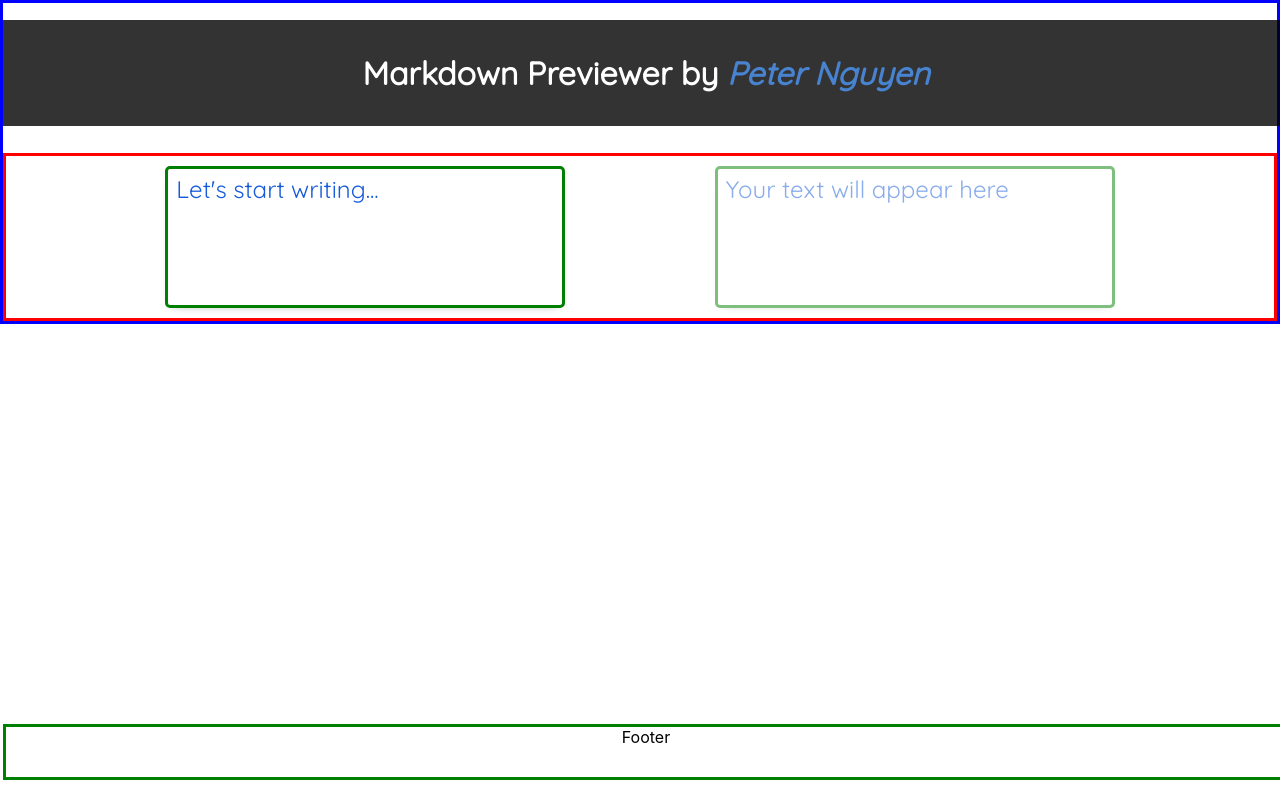
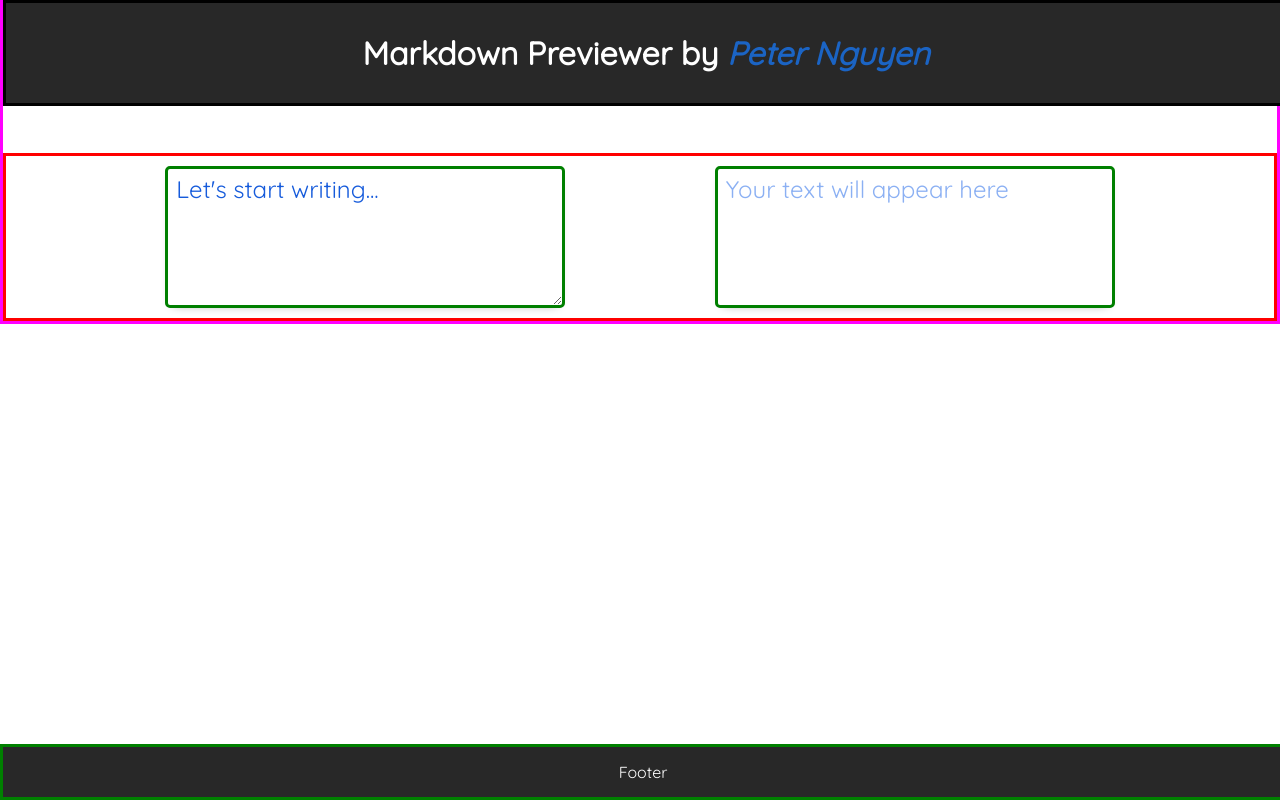
Before and after one commit to petercrackthecode/FCC_MarkdownPreviewer, a React (Create React App) app: page / in a window 1280 px wide. Built offline with nearby package versions, Linux system fonts and the light colour scheme.

Commit message:
Make header and footer appear at front

```diff
--- a/src/components/Editor.js
+++ b/src/components/Editor.js
@@ -1,10 +1,6 @@
 import React from 'react';
 
 export default class Editor extends React.PureComponent   {
-    constructor(props)  {
-        super(props);
-    }
-
     handleTextChange= event => {
         const textAreaLineHeight= 24;
         const {minRows, maxRows}= this.props;
--- a/src/components/Preview.js
+++ b/src/components/Preview.js
@@ -5,7 +5,7 @@ import React from 'react';
 export default function Preview(props)   {
     const displayText= props.m_text ? props.m_text : 'Your text will appear here';
     const colorStyle= props.m_text ? {color: "black", opacity: '1'}
-                                   : {color: "rgb(22, 91, 219)", opacity: '0.5'};
+                                   : {color: "hsl(219, 81.7%, 75%)", opacity: '1'};
     return <div id='preview'
                 className='container' style={colorStyle}>{displayText}</div>;
 }
--- a/src/index.css
+++ b/src/index.css
@@ -7,6 +7,7 @@ body {
   -moz-osx-font-smoothing: grayscale;
   width: 100vw;
   height: 100vh;
+  position: relative;
 }
 
 code {
--- a/src/styles/App.css
+++ b/src/styles/App.css
@@ -4,7 +4,6 @@
   border: none;
   border-radius: 5px;
   padding: 8px;
-  resize: none;
   font-size: 24px;
   line-height: 24px;
   overflow-y: auto;
@@ -13,34 +12,44 @@
   width: 400px;
   box-shadow: 0px 4px 10px -8px grey;
   background-color: white;
-  font-family: 'Quicksand', 'san-serif';
+  font-family: "Quicksand", "san-serif";
   text-align: left;
-  z-index: 2; }
+  z-index: 1;
+}
 #app #content .container::placeholder {
-    color: #165bdb; }
+  color: #165bdb;
+}
+#app #content .container:focus {
+  outline: none;
+}
 
 #app {
   display: block;
+  background-color: white;
   position: relative;
   text-align: center;
-  border: 3px solid blue; }
+  border: 3px solid blue;
+  margin: 0px;
+  padding: 0px;
+  border: 3px solid magenta;
+}
 #app #header {
   position: fixed;
-    /*  display: block; */
-    top: 20px;
   width: 100%;
   height: 100px;
-    border: 3px solid black;
-    background-color: black;
+  background-color: #282828;
   color: white;
   line-height: 100px;
+  font-family: "Quicksand", sans-serif;
+  z-index: 2;
+  border: 3px solid black;
   font-weight: 900;
   font-size: 32px;
-    font-family: 'Quicksand', sans-serif;
-    opacity: 0.8;
-    z-index: 1; }
+  top: 0px;
+}
 #app #header i {
-      color: #1b64c4; }
+  color: #1b64c4;
+}
 #app #content {
   margin-top: 150px;
   display: flex;
@@ -49,17 +58,26 @@
   justify-content: space-evenly;
   padding: 10px;
   position: relative;
-    z-index: 2; }
+  z-index: 1;
+}
 #app #content .container {
-      border: 3px solid green; }
+  border: 3px solid green;
+}
 #app #content #preview {
-      color: #165bdb; }
+  color: #165bdb;
+}
 #app #footer {
-    min-height: 50px;
+  position: fixed;
+  width: 100%;
+  height: 50px;
+  background-color: #282828;
+  color: white;
+  line-height: 50px;
+  font-family: "Quicksand", sans-serif;
+  z-index: 3;
   border: 3px solid green;
-    z-index: 1;
-    position: fixed;
-    bottom: 20px;
-    width: 100%; }
+  bottom: 0px;
+  left: 0px;
+}
 
 /*# sourceMappingURL=App.css.map */
--- a/src/styles/App.scss
+++ b/src/styles/App.scss
@@ -5,12 +5,13 @@
     border: 3px solid $color;
 }
 
+$AppBackgroundColor: white;
+
 %Container  {
     box-sizing: border-box;
     border: none;
     border-radius: 5px;
     padding: 8px;
-    resize: none;
     font-size: 24px;
     line-height: 24px;
     overflow-y: auto;
@@ -21,34 +22,44 @@
     background-color: white;
     font-family: 'Quicksand', 'san-serif';
     text-align: left;
-    z-index: 2;
+    z-index: 1;
 
     &::placeholder {
         color: rgb(22, 91, 219);
     }
+
+    &:focus {
+        outline: none;
+    }
+}
+
+@mixin FooterAndHeader($height, $z-index)    {
+    position: fixed;
+    width: 100%;
+    height: $height;
+    background-color: rgb(40,40,40);
+    color: white;
+    line-height: $height; // make the text vertically center using line-height method: line-height = height
+    font-family: 'Quicksand', sans-serif;
+    z-index: $z-index;
 }
 
 #app  {
     display: block;
+    background-color: $AppBackgroundColor;
     position: relative;
     text-align: center;
     @include Border(blue);
+    margin: 0px;
+    padding: 0px;
+    @include Border(magenta);
 
     #header    {
-        position: fixed;
-        /*  display: block; */
-        top: 20px;
-        width: 100%;
-        height: 100px;
+        @include FooterAndHeader(100px, 2);
         @include Border(black);
-        background-color: black;
-        color: white;
-        line-height: 100px; // make the text vertically center using line-height method: line-height = height
         font-weight: 900;
         font-size: 32px;
-        font-family: 'Quicksand', sans-serif;
-        opacity: 0.8;
-        z-index: 1;
+        top: 0px;
 
         i   {
             color: rgb(27, 100, 196);
@@ -63,7 +74,7 @@
         justify-content: space-evenly;
         padding: 10px;
         position: relative;
-        z-index: 2;
+        z-index: 1;
 
         .container  {
             @extend %Container;
@@ -80,11 +91,9 @@
     }
 
     #footer {
-        min-height: 50px;
+        @include FooterAndHeader(50px, 3);
         @include Border(green);
-        z-index: 1;
-        position: fixed;
-        bottom: 20px;
-        width: 100%;
+        bottom: 0px;
+        left: 0px;
     }
 }
```
Also changed, not shown: 2 other files (tests, documents, lock files or other folders). Lines whose indentation alone changed are shown as unchanged.
